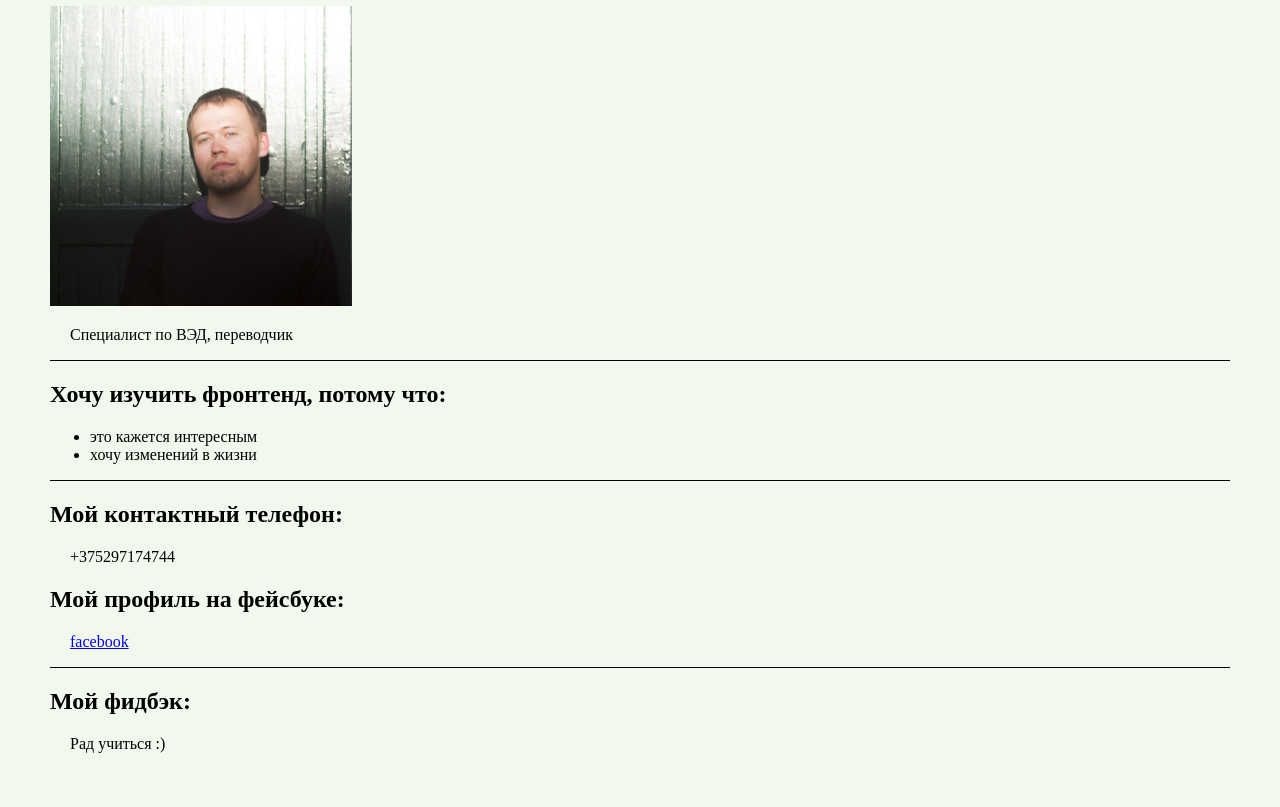
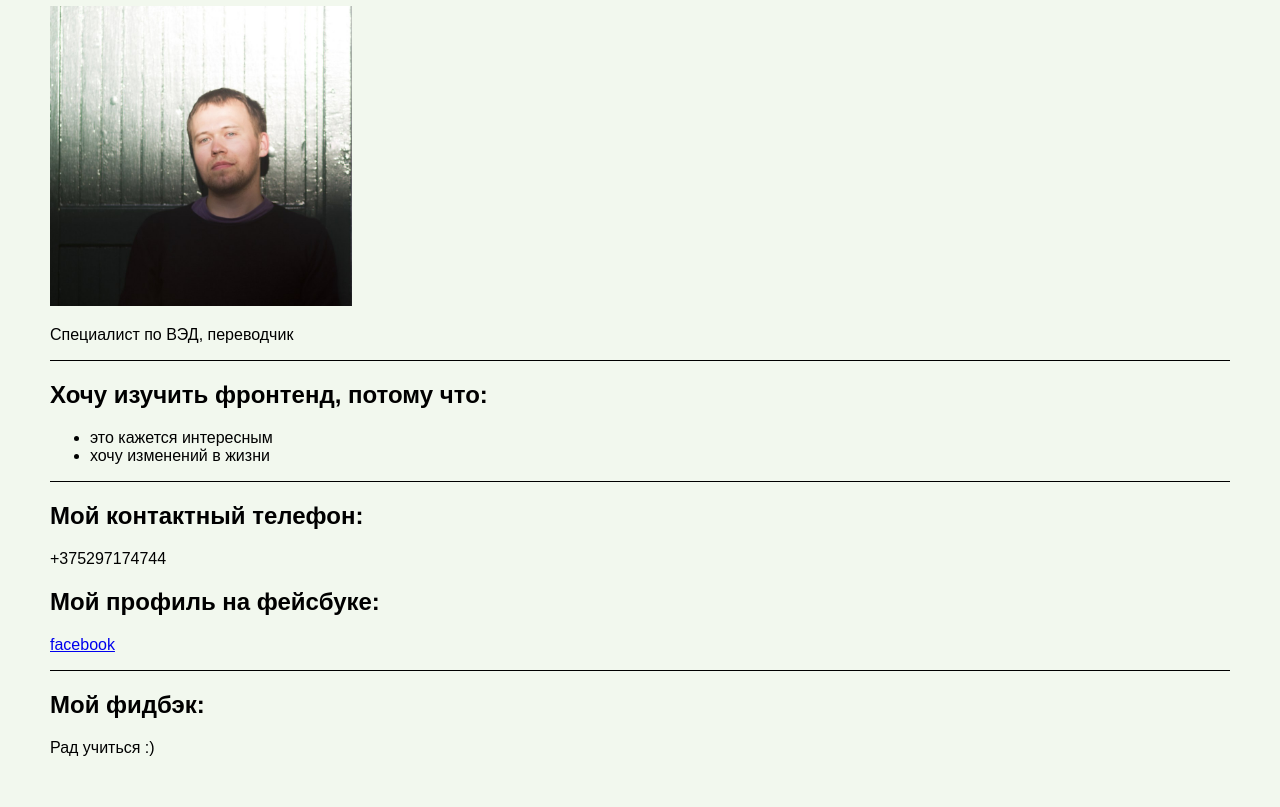
Before and after one commit to anolilona/HW_andrei_zamishliayeu, a plain HTML site: page index.html in a window 1280 px wide. Shown: the part 102-909 px from the top of the page. Drawn offline with Linux system fonts and the light colour scheme.

Commit message:
final amendments

```diff
--- a/hw.css
+++ b/hw.css
@@ -1,11 +1,12 @@
-p {
-text-indent: 20px;
+
+body{
+    margin: 50px;
+    background-color: #f2f8ee;
+    font-family: arial;
+
 }
-    body{
-        margin: 50px;
-        background-color: #f2f8ee;
-    }
 
 div {
+    margin: auto;
     border-bottom: 1px solid black
 }
```
